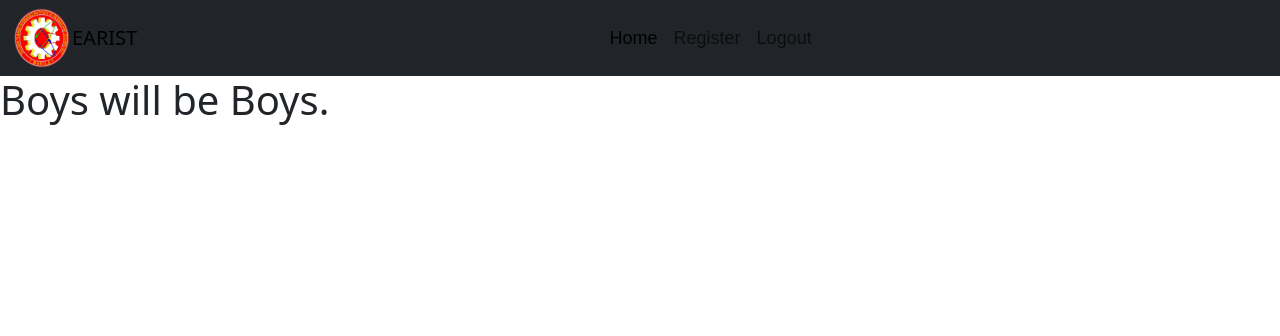
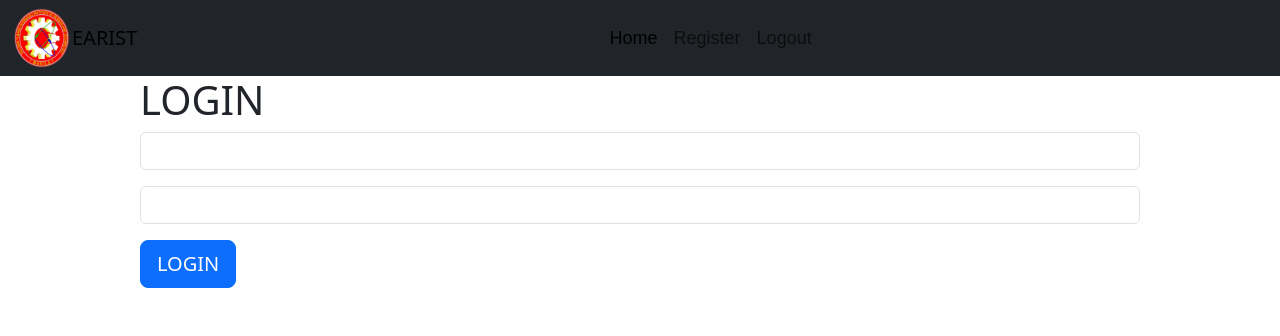
Before and after one commit to valenciakeithdonnel/Valencia2C, a Django app: page / in a window 1280 px wide. Shown: the top 336 px of the page. Run offline with Django 5.2, Linux system fonts and the light colour scheme.

Commit message:
Working Login and Logout with Display Data

```diff
--- a/dcrm/templates/home.html
+++ b/dcrm/templates/home.html
@@ -1,7 +1,74 @@
 {% extends 'base.html' %}
 
 {% block content %}
-<h1>Boys will be Boys.</h1>
-<form action=""></form>
-<table></table>
+
+<style>
+    .container{
+        max-width: 80%;
+    }
+</style>
+
+
+<div class="container">
+    {% if messages %}
+    {% for message in messages %}
+    <div class="alert alert-warning alert-dismissible fade show" role="alert">
+        <strong>{{ message }}</strong>
+        <button type="button" class="btn-close" data-bs-dismiss="alert" aria-label="Close"></button>
+      </div>
+    {% endfor %}
+{% endif %}
+
+{% if user.is_authenticated %}
+
+<table class="table">
+    <thead>
+        <tr>
+        <th>FIRST NAME</th>
+        <th>LAST NAME</th>
+        <th>EMAIL</th>
+        <th>PHONE</th>
+        <th>CITY</th>
+        <th>STATE</th>
+        <th>ZIP CODE</th>
+    </tr>
+</thead>
+<tbody>
+   {% if records %}
+       {% for record in records %}
+           <tr>
+              <td>{{ record.first_name }}</td>
+              <td>{{ record.last_name }}</td>
+              <td>{{ record.email }}</td>
+              <td>{{ record.phone }}</td>
+              <td>{{ record.city }}</td>
+              <td>{{ record.state }}</td>
+              <td>{{ record.zipcode }}</td>
+           </tr>
+           {% endfor %}
+    {% endif %}
+</tbody>
+</table>
+
+{% else %}
+
+<div class="col-md-6 offset-md-3"></div>
+<h1>LOGIN</h1>
+<form action="" method="post">
+    {% csrf_token %}
+    <div class="mb-3">
+    <input class="form-control" type="text" name="username" id="">
+    </div>
+    <div class="mb-3">
+    <input class="form-control" type="text" name="password" id="">
+    </div>
+    <div class="mb-3">
+    <button class="btn btn-primary btn-lg btn-block" type="submit">LOGIN</button>
+    </div>
+</form>
+</div>
+</div>
+
+{% endif %}
+
 {% endblock %}
--- a/dcrm/templates/navbar.html
+++ b/dcrm/templates/navbar.html
@@ -29,7 +29,7 @@
             <a class="nav-link" href="{% url 'registration' %}">Register</a>
           </li>
           <li class="nav-item">
-            <a class="nav-link" href="#">Logout</a>
+            <a class="nav-link" href="{% url 'logout' %}">Logout</a>
           </li>
         </ul>
       </div>
--- a/dcrm/urls.py
+++ b/dcrm/urls.py
@@ -4,6 +4,6 @@ from . import views
 
 urlpatterns = [
     path('', views.home, name='home'),
-    path('register/', views.register, name='registration')
-
+    path('register/', views.register, name='registration'),
+    path('logout/', views.logout_user, name="logout"),
 ]
--- a/dcrm/views.py
+++ b/dcrm/views.py
@@ -1,14 +1,37 @@
-from django.shortcuts import render
+from django.shortcuts import render, redirect
+from django.contrib.auth import authenticate, login, logout
+from django.contrib import messages
+from .models import Records
 
 # Create your views here.
 
 def home(request):
     #DO SOMETHING
 
-    return render(request, 'home.html')
+    records = Records.objects.all()
+    if request.method == 'POST':
+        username = request.POST['username']
+        password = request.POST['password']
+
+        user = authenticate(request, username=username, password=password)
+        if user is not None:
+            login(request, user)
+            messages.success(request, "You have been logged in!")
+            return redirect('home')
+        else:
+            messages.success(request, "Error! Try again")
+            return redirect('home')
+    else:
+        return render(request, 'home.html', {'records':records})
+
 
 
 
 def register(request):
 
     return render(request, 'register.html')
+
+def logout_user(request):
+    logout(request)
+    messages.success(request, "You have been logged out!")
+    return redirect('home')
```
Also changed, not shown: db.sqlite3.
